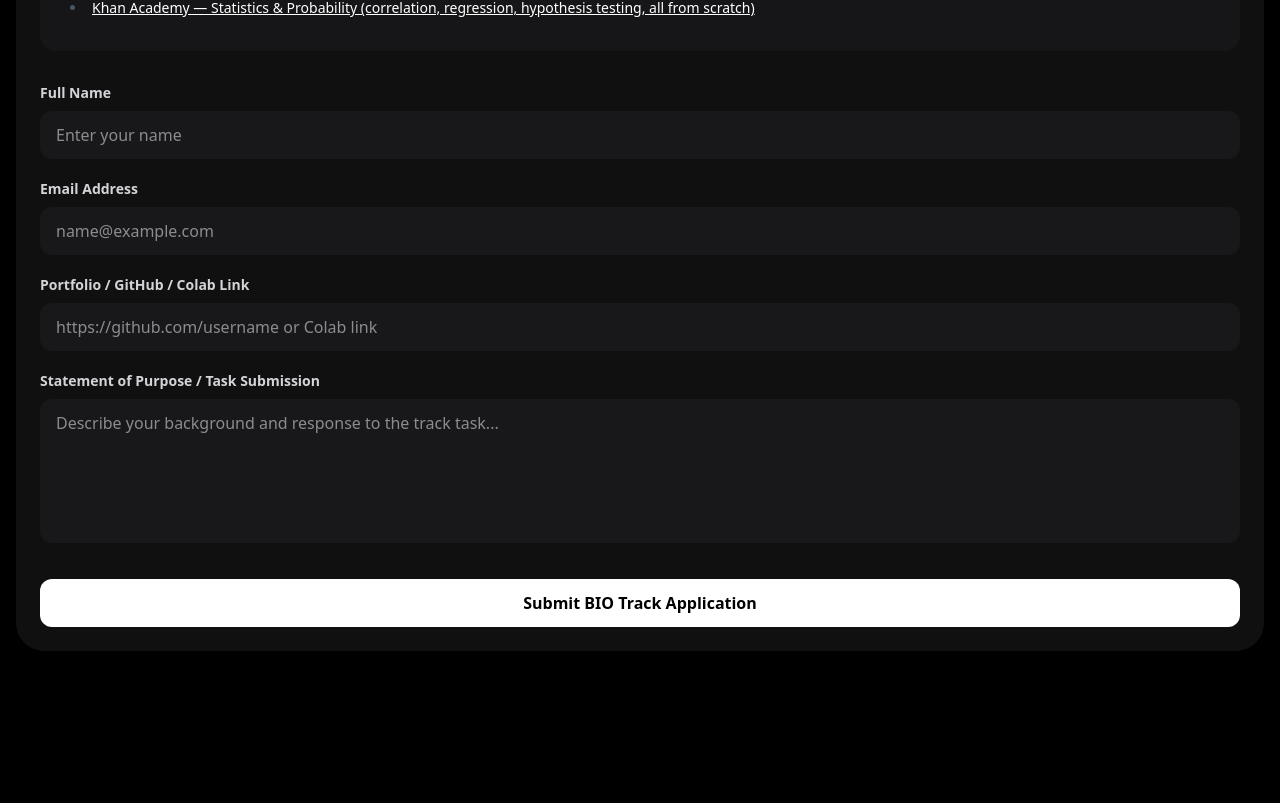
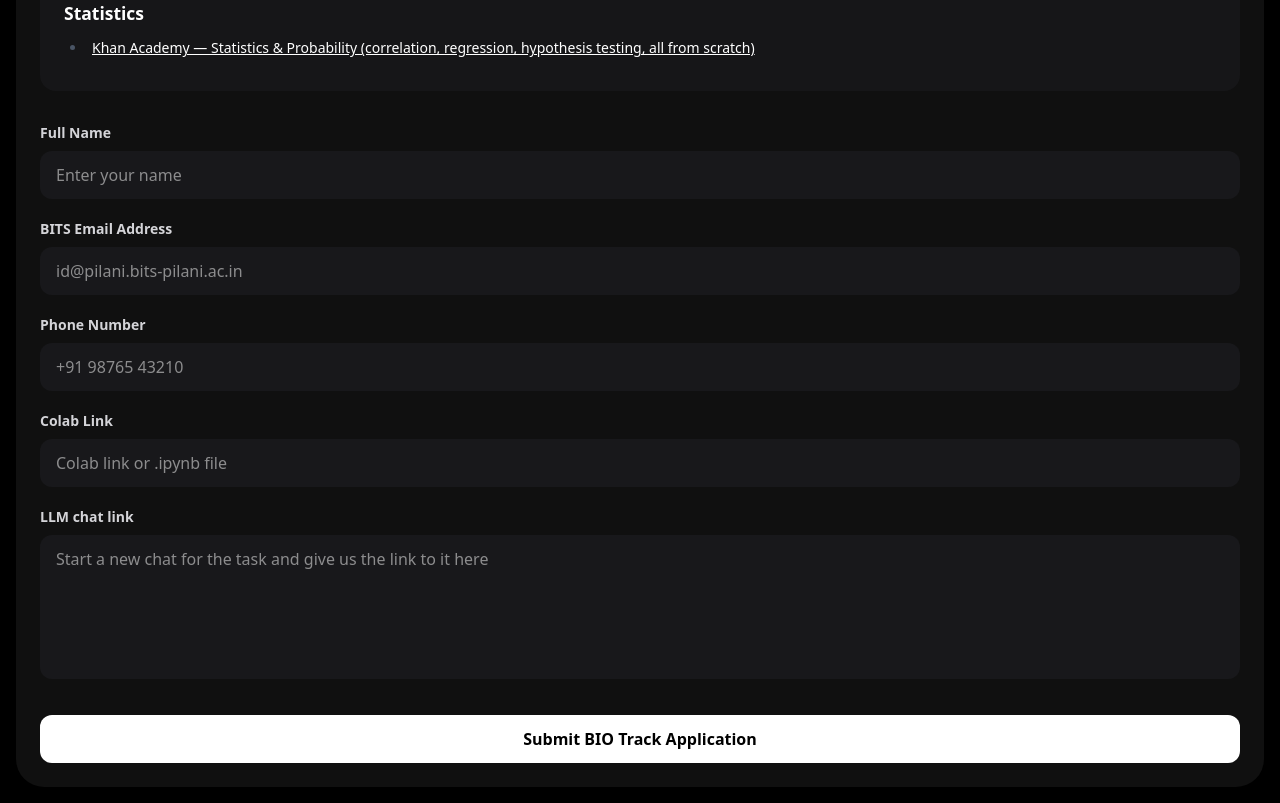
Before and after one commit to BITS-Pilani-Neurotech-Lab/bits-pilani-neurotech-lab.github.io, a Next.js app: page /recruitment in a window 1280 px wide. Shown: the part 1908-2711 px from the top of the page. Before the commit the page ends 2575 px from the top, so only its background shows below. Built offline with nearby package versions, Linux system fonts and the light colour scheme.

Commit message:
update recruitments

```diff
--- a/app/page.tsx
+++ b/app/page.tsx
@@ -54,11 +54,7 @@ export default function Home() {
             key={index}
             className={`hidden md:block relative rounded-[40px] bg-white/5 backdrop-blur-md border border-white/10 shadow-lg transition-all duration-300 hover:bg-white/10 hover:border-white/25 overflow-hidden group ${tile.desktopClass}`}
           >
-            {/* Small Ambient Glowing Brain Icon */}
-            <div className={`absolute ${tile.iconPosition} flex items-center justify-center pointer-events-none`}>
-              <div className="absolute w-8 h-8 bg-pink-500/30 rounded-full blur-md group-hover:bg-pink-400/50 transition-all duration-300" />
-              <Brain className="relative z-10 w-5 h-5 text-white/40 group-hover:text-white/80 transition-colors duration-300 drop-shadow-[0_0_8px_rgba(255,255,255,0.6)]" />
-            </div>
+
           </div>
         ))}
 
--- a/app/recruitment/page.tsx
+++ b/app/recruitment/page.tsx
@@ -7,6 +7,7 @@ import ReactMarkdown from "react-markdown";
 export default function Recruitment() {
   const [name, setName] = useState("");
   const [email, setEmail] = useState("");
+  const [phone, setPhone] = useState("");
   const [track, setTrack] = useState<"bio" | "tech">("bio");
   const [portfolio, setPortfolio] = useState("");
   const [sop, setSop] = useState("");
@@ -161,41 +162,55 @@ export default function Recruitment() {
 
               <div className="flex flex-col gap-2">
                 <label className="text-sm font-semibold text-zinc-300">
-                  Email Address
+                  BITS Email Address
                 </label>
                 <input
                   type="email"
                   required
                   value={email}
                   onChange={(e) => setEmail(e.target.value)}
-                  placeholder="name@example.com"
+                  placeholder="id@pilani.bits-pilani.ac.in"
                   className="bg-zinc-900 border border-zinc-800 rounded-xl px-4 py-3 text-white focus:outline-none focus:border-zinc-500"
                 />
               </div>
 
               <div className="flex flex-col gap-2">
                 <label className="text-sm font-semibold text-zinc-300">
-                  Portfolio / GitHub / Colab Link
+                  Phone Number
                 </label>
                 <input
-                  type="url"
-                  value={portfolio}
-                  onChange={(e) => setPortfolio(e.target.value)}
-                  placeholder="https://github.com/username or Colab link"
+                  type="tel"
+                  required
+                  value={phone}
+                  onChange={(e) => setPhone(e.target.value)}
+                  placeholder="+91 98765 43210"
                   className="bg-zinc-900 border border-zinc-800 rounded-xl px-4 py-3 text-white focus:outline-none focus:border-zinc-500"
                 />
               </div>
 
               <div className="flex flex-col gap-2">
                 <label className="text-sm font-semibold text-zinc-300">
-                  Statement of Purpose / Task Submission
+                  Colab Link
+                </label>
+                <input
+                  type="url"
+                  value={portfolio}
+                  onChange={(e) => setPortfolio(e.target.value)}
+                  placeholder="Colab link or .ipynb file"
+                  className="bg-zinc-900 border border-zinc-800 rounded-xl px-4 py-3 text-white focus:outline-none focus:border-zinc-500"
+                />
+              </div>
+
+              <div className="flex flex-col gap-2">
+                <label className="text-sm font-semibold text-zinc-300">
+                  LLM chat link
                 </label>
                 <textarea
                   required
                   rows={5}
                   value={sop}
                   onChange={(e) => setSop(e.target.value)}
-                  placeholder="Describe your background and response to the track task..."
+                  placeholder="Start a new chat for the task and give us the link to it here"
                   className="bg-zinc-900 border border-zinc-800 rounded-xl px-4 py-3 text-white focus:outline-none focus:border-zinc-500 resize-none"
                 />
               </div>
--- a/public/content/bio.md
+++ b/public/content/bio.md
@@ -1,4 +1,8 @@
 # Huntington's Disease: CAG Repeats & the Age-of-Onset Problem
+
+
+By Chinmayee Giridhar • Aug 26, 2026
+
 
 Huntington's disease (HD) is a serious inherited neurodegenerative disorder caused by mutation in the *HTT* gene, which causes severe problems in one's movement, physical skills, and emotional health. Within *HTT*, a short DNA sequence "CAG" is repeated multiple times. While every individual carries this repeat, people carrying less than \~36 repeats tend to be unaffected, and those who carry more than 40 CAG repeats almost definitely end up suffering from Huntington's at some point in their life. The age at which they begin showing symptoms of the disease is called the Age of Onset.
 
--- a/public/content/tech.md
+++ b/public/content/tech.md
@@ -1,4 +1,6 @@
 # Modeling a Spiking Neuron: Parameter Tuning via Numerical Optimization
+
+By Abhinav Bhamidipati • Aug 26, 2026
 
 Real neurons fire in bursts of electrical activity described as a sharp jump in membrane voltage followed by a reset. A single neuron's spiking behavior (how fast it fires, how it recovers between spikes, how it responds to input current) can be captured surprisingly well by a small system of differential equations. For this task we're working with a compact spiking neuron model that uses three differential equations.
 
@@ -34,7 +36,7 @@ The neuron receives a known, fixed step-current pulse — you don't need to infe
 ## Your objective
 
 You'll be given a target voltage trace from a neuron whose five parameters (`a, b, c, d, e`) are unknown to you. First you'll build intuition for what each parameter does by adjusting them by hand and watching how the simulated graph changes. Then you'll recover the parameters properly, using a loss function and a numerical optimizer. Finally, you'll compare what your intuition got right against what the optimizer actually found.
-- [spike_data.csv](https://docs.google.com/spreadsheets/d/1TpCXlW38YJZdZ0F4rtcl0QVbJ4QAXVq9GrymxjqUOeU/edit?usp=sharing)
+
 ---
 
 
@@ -62,8 +64,8 @@ You have to compare the parameters you landed on by hand in Part 2A against the
 
 ## What you'll be given
 
-- `spike_data.csv` — target voltage graph (time in ms, voltage in mV)
-- `neuron_parameter_recovery.ipynb` — notebook with Part 1 implemented, Parts 2A/2B/3 scaffolded
+- [spike_data.csv](https://docs.google.com/spreadsheets/d/1TpCXlW38YJZdZ0F4rtcl0QVbJ4QAXVq9GrymxjqUOeU/edit?usp=sharing) - target voltage graph (time in ms, voltage in mV)
+- [notebook with Part 1 implemented, Parts 2A/2B/3 scaffolded](/content/recruitment_task.ipynb)
 - The resources listed below
 
 ---
```
Also changed, not shown: 1 other file (tests, documents, lock files or other folders).
